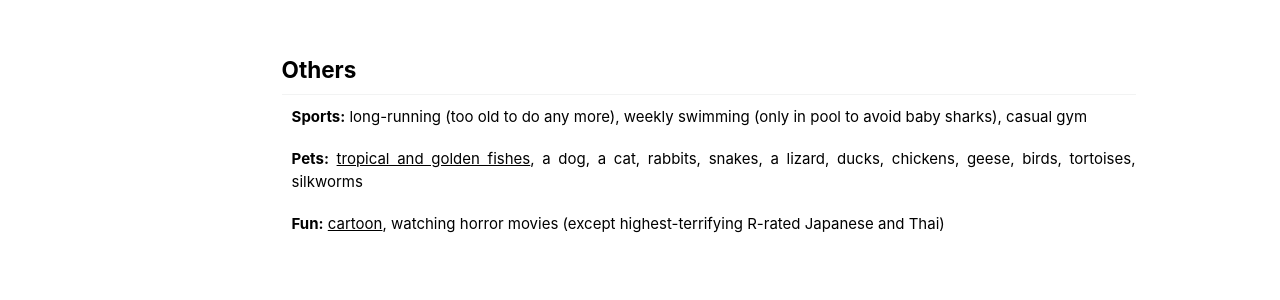
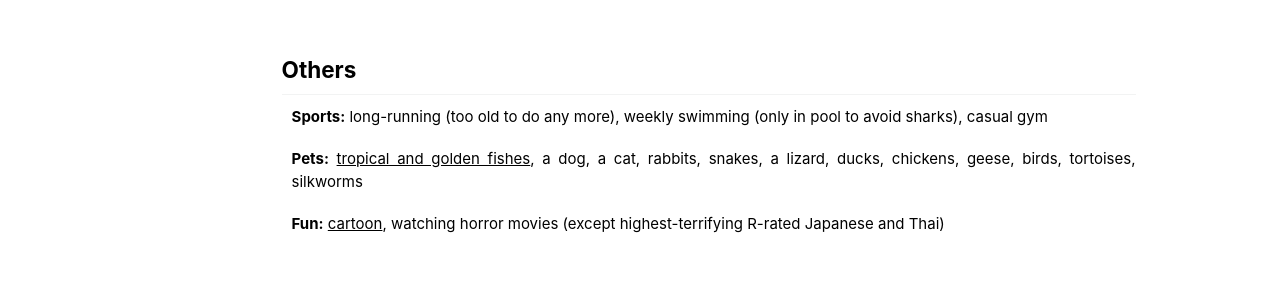
Before and after one commit to zwxu064/zwxu064.github.io, a Jekyll site: the page built from _pages/about.html, in a window 1280 px wide and 900 px high, scrolled down 3941 px. Shown: the part 456-756 px from the top of the window. Built offline with Jekyll 4.4.1, drawn with Linux system fonts in a browser that asks for light colours.

Commit message:
Update about.html

```diff
--- a/_pages/about.html
+++ b/_pages/about.html
@@ -246,7 +246,7 @@ redirect_from:
 <div style="clear: both;"></div>
 
 <h2 id="others">Others</h2>
-<p class="alignlefttab"><strong>Sports:</strong> long-running (too old to do any more), weekly swimming (only in pool to avoid baby sharks), casual gym</p>
+<p class="alignlefttab"><strong>Sports:</strong> long-running (too old to do any more), weekly swimming (only in pool to avoid sharks), casual gym</p>
 <div style="clear: both;"></div>
 
 <p class="alignlefttab"><strong>Pets:</strong> <a style="color: inherit; text-decoration: underline;" href="fishes">tropical and golden fishes</a>, a dog, a cat, rabbits, snakes, a lizard, ducks, chickens, geese, birds, tortoises, silkworms</p>
```
